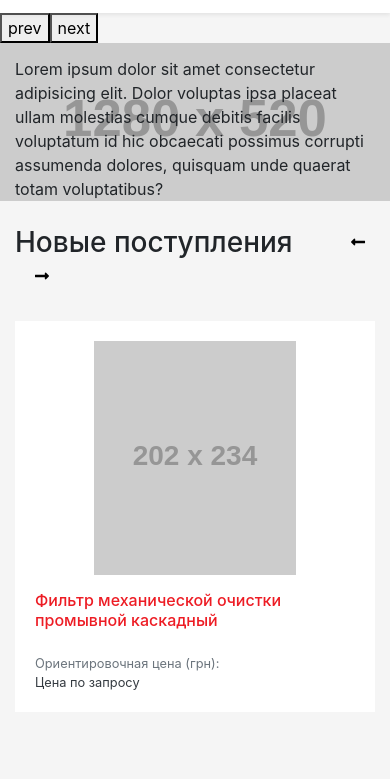
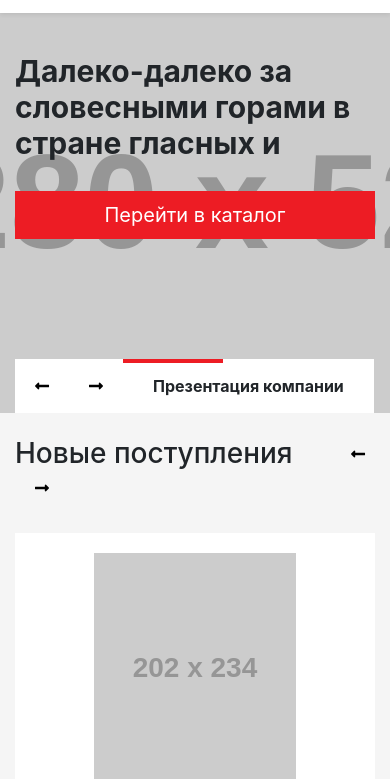
Before and after one commit to Muhammadjewel/valtec-clone, a website: page src/index.html in a window 390 px wide. Shown: the part 65-844 px from the top of the page. Drawn offline with nearby package versions, Linux system fonts and the light colour scheme; files that its build step writes are made by us from their sources; placeholder pictures from the web are drawn by us.

Commit message:
Create main-slider

```diff
--- a/src/index.html
+++ b/src/index.html
@@ -192,11 +192,16 @@
   <!-- MAIN-CONTENT -->
   <main class="mb-auto">
     <section class="main-slider">
+      <div class="main-slider__list">
         <div class="main-slider__item">
           <img class="main-slider__img w-100" src="https://placehold.it/1280x520" alt="Фото слайдера" height="500">
           <div class="main-slider__caption">
             <div class="container">
-            Lorem ipsum dolor sit amet consectetur adipisicing elit. Dolor voluptas ipsa placeat ullam molestias cumque debitis facilis voluptatum id hic obcaecati possimus corrupti assumenda dolores, quisquam unde quaerat totam voluptatibus?
+              <h3 class="main-slider__heading">Далеко-далеко за словесными горами в стране гласных и </h3>
+              <a class="btn btn-lg btn-primary" href="catalog.html">Перейти в каталог</a>
+              <div class="main-slider__controls">
+                <div class="main-slider__text">Презентация компании</div>
+              </div>
             </div>
           </div>
         </div>
@@ -204,24 +209,24 @@
           <img class="main-slider__img w-100" src="https://placehold.it/1280x520" alt="Фото слайдера" height="500">
           <div class="main-slider__caption">
             <div class="container">
-            Lorem ipsum dolor sit amet consectetur adipisicing elit. Dolor voluptas ipsa placeat ullam molestias cumque debitis facilis voluptatum id hic obcaecati possimus corrupti assumenda dolores, quisquam unde quaerat totam voluptatibus?
+              <h3 class="main-slider__heading">Далеко-далеко за Lorem ipsum dolor sit amet consectetur adipisicing elit.</h3>
+              <a class="btn btn-lg btn-primary" href="catalog.html">Перейти в каталог</a>
+              <div class="main-slider__controls">
+                <div class="main-slider__text">Презентация компании</div>
               </div>
             </div>
           </div>
-      <div class="main-slider__item">
-        <img class="main-slider__img w-100" src="https://placehold.it/1280x520" alt="Фото слайдера" height="500">
-        <div class="main-slider__caption">
-          <div class="container">
-            Lorem ipsum dolor sit amet consectetur adipisicing elit. Dolor voluptas ipsa placeat ullam molestias cumque debitis facilis voluptatum id hic obcaecati possimus corrupti assumenda dolores, quisquam unde quaerat totam voluptatibus?
         </div>
       </div>
-      </div>
-      <div class="main-slider__item">
-        <img class="main-slider__img w-100" src="https://placehold.it/1280x520" alt="Фото слайдера" height="500">
-        <div class="main-slider__caption">
+      <div class="main-slider__buttons">
         <div class="container">
-            Lorem ipsum dolor sit amet consectetur adipisicing elit. Dolor voluptas ipsa placeat ullam molestias cumque debitis facilis voluptatum id hic obcaecati possimus corrupti assumenda dolores, quisquam unde quaerat totam voluptatibus?
-          </div>
+          <button class="main-slider__button main-slider__button--prev" type="button">
+            <span class="sr-only">Предыдущий слайд</span>
+            <span class="i fas fa-long-arrow-alt-left" aria-hidden="true"></span>
+          </button>
+          <button class="main-slider__button main-slider__button--next" type="button">
+            <span class="i fas fa-long-arrow-alt-right" aria-hidden="true"></span>
+          </button>
         </div>
       </div>
     </section>
--- a/src/scss/blocks/_main-slider.scss
+++ b/src/scss/blocks/_main-slider.scss
@@ -1,9 +1,98 @@
+.main-slider {
+  position: relative;
+}
 .main-slider__item {
   position: relative;
 }
 .main-slider__caption {
   position: absolute;
+  top: 0;
+  right: 0;
   bottom: 0;
   left: 0;
+  z-index: 1;
+  padding-top: 60px;
+}
+.main-slider__caption .container {
+  display: flex;
+  flex-direction: column;
+  align-items: flex-start;
+  height: 100%;
+}
+.main-slider__heading {
+  max-width: 80%;
+  margin-top: 40px;
+  margin-bottom: 30px;
+  font-size: 50px;
+  font-weight: bold;
+}
+.main-slider__controls {
+  display: flex;
+  margin-top: auto;
+  padding-left: 148px;
+}
+.main-slider__buttons {
+  position: absolute;
+  left: 0;
+  bottom: 0;
   width: 100%;
+  z-index: 1;
 }
+.main-slider__buttons .container {
+  display: flex;
+}
+.main-slider__button,
+.main-slider__text {
+  padding: 15px 30px;
+  border: none;
+  font-weight: bold;
+  background: #fff;
+}
+.main-slider__text {
+  position: relative;
+
+  &::before {
+    position: absolute;
+    top: 0;
+    left: 0;
+    width: 40%;
+    height: 4px;
+    background-color: $primary;
+    content: "";
+  }
+}
+@media only screen and (max-width: 1080px) {
+  .main-slider__heading {
+    font-size: 40px;
+  }
+}
+@media only screen and (max-width: 930px) {
+  .main-slider__item {
+    height: 400px;
+  }
+  .main-slider__img {
+    height: 400px;
+    object-fit: cover;
+  }
+  .main-slider__caption {
+    padding-top: 0;
+  }
+}
+@media only screen and (max-width: 600px) {
+  .main-slider__heading {
+    max-width: 100%;
+    font-size: 30px;
+  }
+  .main-slider__item .btn-primary {
+    width: 100%;
+  }
+}
+@media only screen and (max-width: 500px) {
+  .main-slider__controls {
+    padding-left: 108px;
+  }
+  .main-slider__button {
+    padding-left: 20px;
+    padding-right: 20px;
+  }
+}
```
Also changed, not shown: src/js/main.js (+5 -2 lines), src/js/scripts.min.js. Lines whose indentation alone changed are shown as unchanged.
